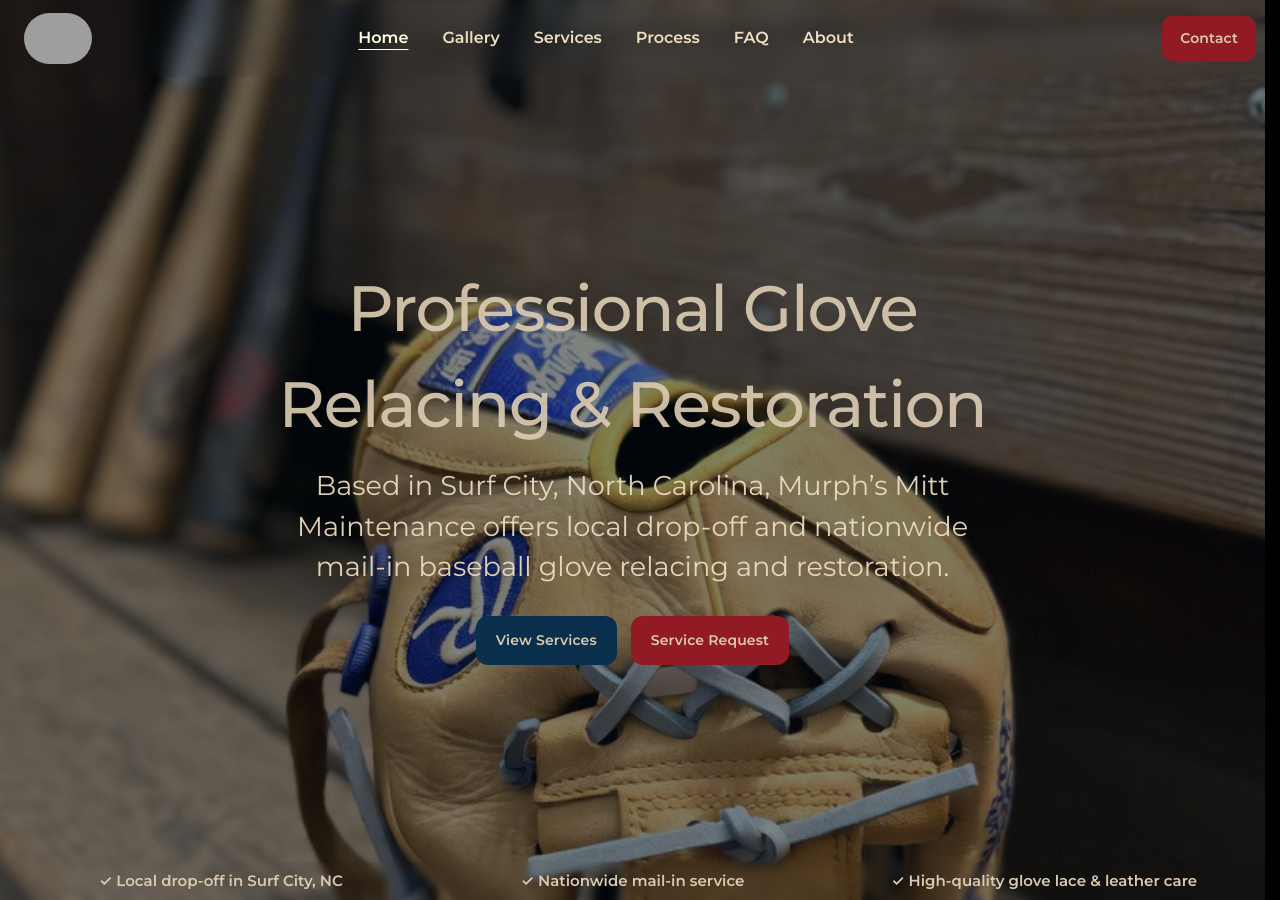
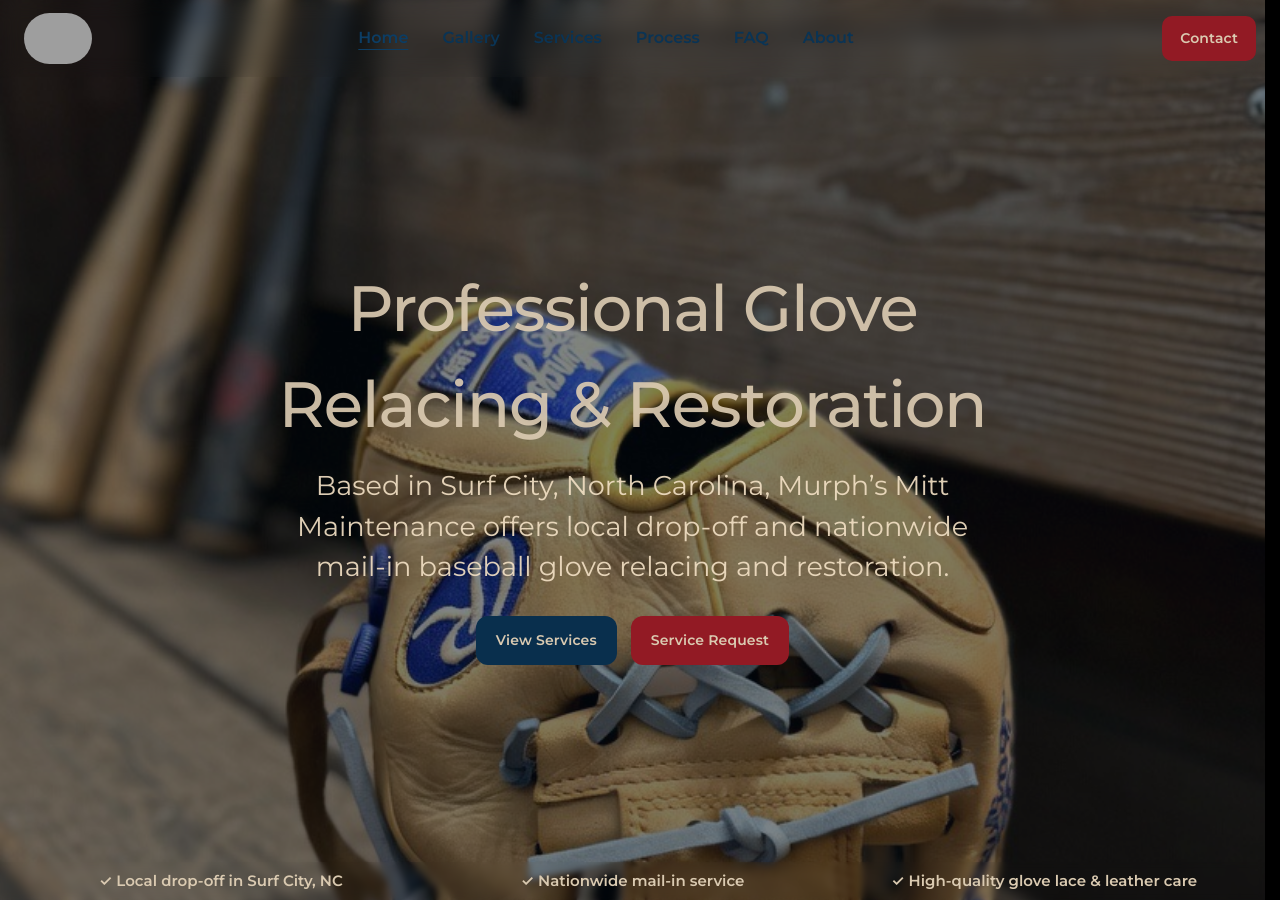
Before and after one commit to kbrettmurphy-ctrl/murphsmitts, a Jekyll site: the page built from index.html, in a window 1280 px wide and 900 px high. Built offline with Jekyll 4.4.1, drawn with Linux system fonts in a browser that asks for light colours; grey boxes are pictures that could not be loaded.

Commit message:
Update styles-16.css

```diff
--- a/assets/css/styles-16.css
+++ b/assets/css/styles-16.css
@@ -136,7 +136,7 @@ body.home .site-header{
 
 .site-nav a{
   font-weight: 600;
-  color: var(--bg);
+  color: var(--navy);
   filter: brightness(110%);
   font-size: 1rem;
   padding: 8px 6px;
@@ -150,7 +150,7 @@ body.home .site-header{
 .site-nav a.active,
 .site-nav a:hover{
   font-weight: 700;
-  color: var(--bg);
+  color: var(--navy);
   filter: brightness(130%);
   text-decoration: underline;
   text-underline-offset: 6px;
```
